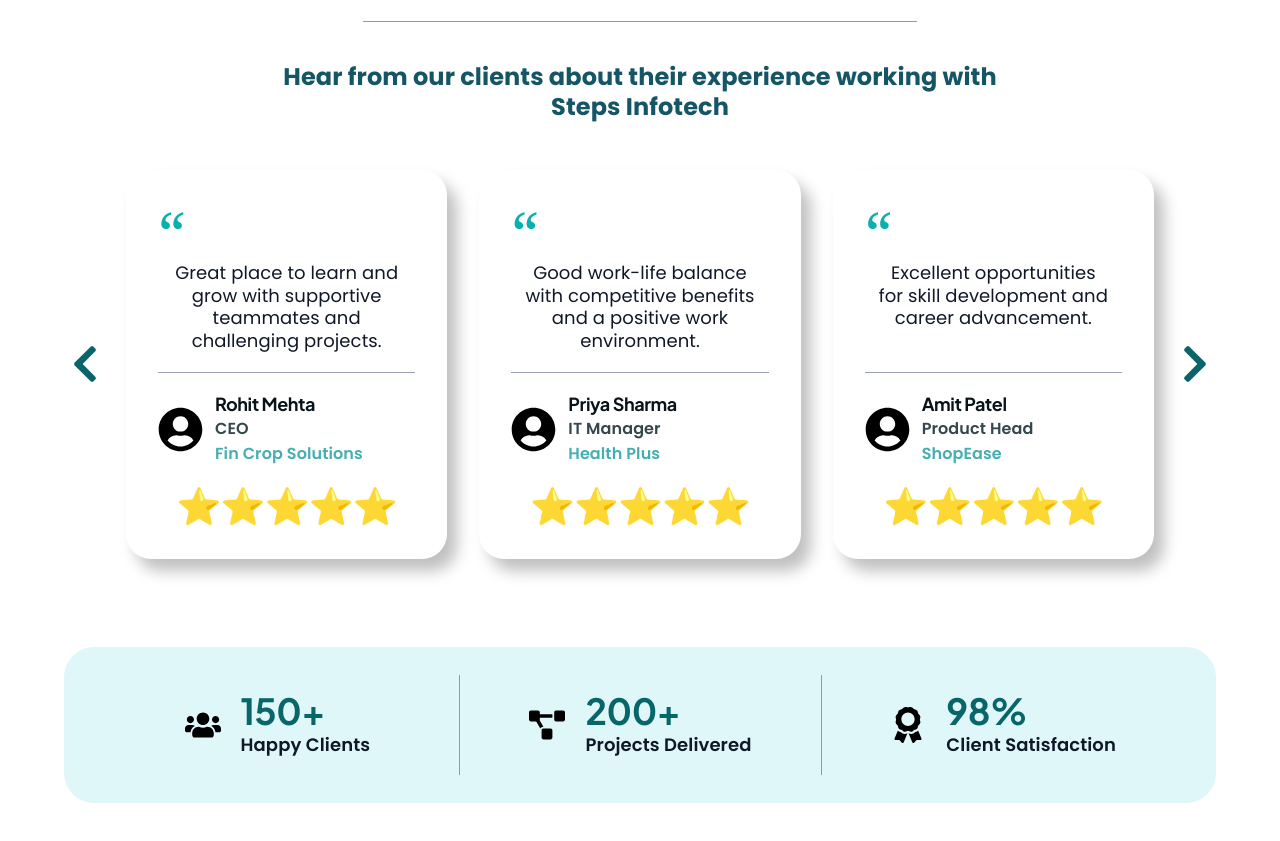
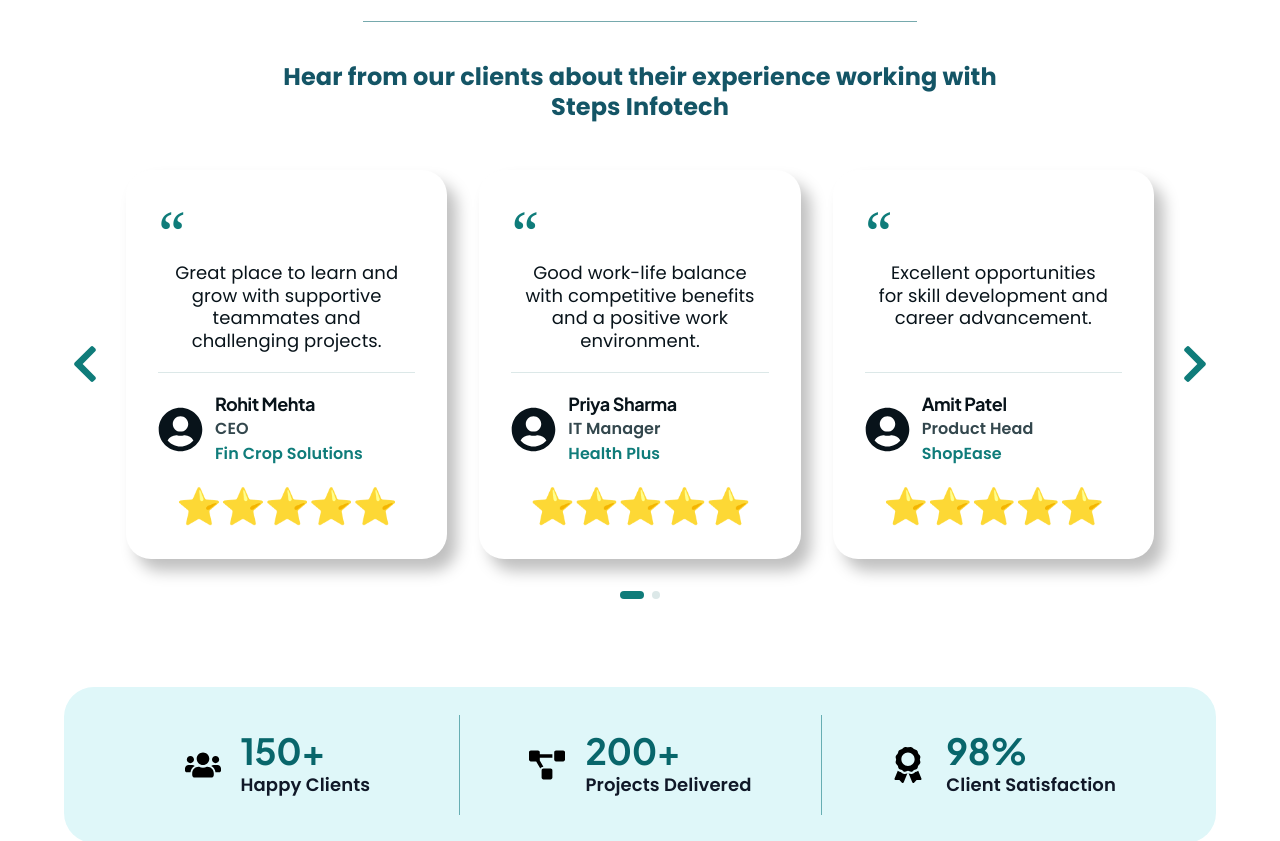
Before and after one commit to Ayesha-Shaikh10c/Steps-Infotech, a React (Vite) app: page /testimonials in a window 1280 px wide. Shown: the part 740-1581 px from the top of the page. Built offline with nearby package versions, Linux system fonts and the light colour scheme.

Commit message:
fixed routing

```diff
--- a/src/components/home/InternshipSection.jsx
+++ b/src/components/home/InternshipSection.jsx
@@ -10,10 +10,14 @@ import {
   Quote,
 } from "lucide-react";
 
+import { useNavigate } from "react-router-dom";
+
 import Button from "../button/button";
 import officeImage from "../../assets/images/image1.png";
 
 const InternshipSection = () => {
+  const navigate = useNavigate();
+
   const stats = [
     {
       icon: BriefcaseBusiness,
@@ -92,7 +96,7 @@ const InternshipSection = () => {
             </p>
 
             <div className="mt-5 flex flex-wrap gap-3">
-              <Button>
+              <Button onClick={() => navigate("/careers")}>
                 Explore Internships
                 <ArrowRight className="ml-2 h-4 w-4" />
               </Button>
--- a/src/components/solution/SolutionsHero.jsx
+++ b/src/components/solution/SolutionsHero.jsx
@@ -67,7 +67,7 @@ export default function SolutionsHero() {
 
         <div className="mt-6">
           <Button
-            href="#contact"
+            href="/contact"
             variant="primary"
             size="md"
             icon={<FaArrowRight />}
--- a/src/components/testimonials/TestimonialCards.jsx
+++ b/src/components/testimonials/TestimonialCards.jsx
@@ -1,4 +1,4 @@
-import React from "react";
+import { useState } from "react";
 import { FaChevronLeft, FaChevronRight, FaUserCircle } from "react-icons/fa";
 
 const testimonials = [
@@ -23,90 +23,124 @@ const testimonials = [
     role: "Product Head",
     company: "ShopEase",
   },
+  {
+    message:
+      "The team delivered ahead of schedule without cutting corners on quality.",
+    name: "Sneha Kulkarni",
+    role: "Operations Director",
+    company: "BrightRetail",
+  },
+  {
+    message:
+      "Clear communication throughout the project made a huge difference for us.",
+    name: "Arjun Nair",
+    role: "Founder",
+    company: "UrbanCart",
+  },
+  {
+    message:
+      "Responsive support and a genuinely collaborative approach to problem solving.",
+    name: "Meera Iyer",
+    role: "CTO",
+    company: "Skyline Logistics",
+  },
 ];
 
+const CARDS_PER_PAGE = 3;
+const totalPages = Math.ceil(testimonials.length / CARDS_PER_PAGE);
+
 const TestimonialCards = () => {
+  const [page, setPage] = useState(0);
+
+  const visibleTestimonials = testimonials.slice(
+    page * CARDS_PER_PAGE,
+    page * CARDS_PER_PAGE + CARDS_PER_PAGE
+  );
+
+  // Wraps around at both ends, so the arrows always do something
+  // instead of getting stuck at the first/last page.
+  const goPrev = () => setPage((p) => (p - 1 + totalPages) % totalPages);
+  const goNext = () => setPage((p) => (p + 1) % totalPages);
+
   return (
     <section className="relative px-6 md:px-16 py-12">
-
       <div className="max-w-7xl mx-auto flex items-center gap-5">
-
         {/* Left Arrow */}
-        <button className="hidden md:block text-[#09656b] hover:text-[#0bb1b5] transition">
+        <button
+          type="button"
+          onClick={goPrev}
+          aria-label="Previous testimonials"
+          className="hidden md:block text-brand-teal hover:text-brand-teal-dark transition"
+        >
           <FaChevronLeft size={42} />
         </button>
 
         {/* Cards */}
         <div className="grid grid-cols-1 md:grid-cols-3 gap-8 w-full">
-
-          {testimonials.map((item, index) => (
+          {visibleTestimonials.map((item, index) => (
             <div
-              key={index}
+              key={`${page}-${index}`}
               className="bg-white rounded-[25px] shadow-[10px_12px_15px_rgba(0,0,0,0.25)] px-8 py-8 min-h-[370px] flex flex-col justify-between"
             >
-
               {/* Quote */}
               <div>
-
-                <div className="text-[#0ab0b0] text-6xl font-serif leading-none">
-                  “
+                <div className="text-brand-teal text-6xl font-serif leading-none">
+                  &ldquo;
                 </div>
-
-                <p className="text-center text-lg leading-tight text-gray-900 px-3">
+                <p className="text-center text-lg leading-tight text-text-strong px-3">
                   {item.message}
                 </p>
-
               </div>
 
               {/* User */}
               <div>
-
-                <div className="border-t border-gray-400 my-5"></div>
+                <div className="border-t border-border my-5"></div>
 
                 <div className="flex items-center gap-3">
-
-                  <FaUserCircle
-                    size={45}
-                    className="text-black"
-                  />
-
+                  <FaUserCircle size={45} className="text-text-strong" />
                   <div>
-                    <h3 className="font-bold text-lg leading-tight">
-                      {item.name}
-                    </h3>
-
-                    <p className="font-semibold">
-                      {item.role}
-                    </p>
-
-                    <p className="text-[#45aeb1] font-semibold">
-                      {item.company}
-                    </p>
+                    <h3 className="font-bold text-lg leading-tight">{item.name}</h3>
+                    <p className="font-semibold">{item.role}</p>
+                    <p className="text-brand-teal font-semibold">{item.company}</p>
                   </div>
-
                 </div>
 
                 {/* Stars */}
                 <div className="flex justify-center mt-5">
-                  <span className="text-4xl tracking-tight">
-                    ⭐⭐⭐⭐⭐
-                  </span>
+                  <span className="text-4xl tracking-tight">⭐⭐⭐⭐⭐</span>
                 </div>
-
               </div>
-
             </div>
           ))}
-
         </div>
 
         {/* Right Arrow */}
-        <button className="hidden md:block text-[#09656b] hover:text-[#0bb1b5] transition">
+        <button
+          type="button"
+          onClick={goNext}
+          aria-label="Next testimonials"
+          className="hidden md:block text-brand-teal hover:text-brand-teal-dark transition"
+        >
           <FaChevronRight size={42} />
         </button>
-
       </div>
 
+      {/* Page dots — shows which set of testimonials you're on */}
+      {totalPages > 1 && (
+        <div className="flex justify-center gap-2 mt-8">
+          {Array.from({ length: totalPages }).map((_, i) => (
+            <button
+              key={i}
+              type="button"
+              onClick={() => setPage(i)}
+              aria-label={`Go to testimonial page ${i + 1}`}
+              className={`h-2 rounded-full transition-all ${
+                i === page ? "w-6 bg-brand-teal" : "w-2 bg-border"
+              }`}
+            />
+          ))}
+        </div>
+      )}
     </section>
   );
 };
--- a/src/components/testimonials/TestimonialHero.jsx
+++ b/src/components/testimonials/TestimonialHero.jsx
@@ -1,4 +1,5 @@
 import React from "react";
+import testHero from "../../assets/images/testhero.png";
 
 const TestimonialHero = () => {
   return (
@@ -10,7 +11,7 @@ const TestimonialHero = () => {
         items-center
       "
       style={{
-        backgroundImage: "url('/assets/testimonial-bg.jpg')",
+        backgroundImage: `url(${testHero})`,
         backgroundSize: "cover",
         backgroundPosition: "center",
       }}
@@ -26,7 +27,6 @@ const TestimonialHero = () => {
           w-full
           max-w-7xl
           px-6
-
           md:px-16
         "
       >
@@ -38,7 +38,6 @@ const TestimonialHero = () => {
               font-extrabold
               leading-tight
               text-[#092c3c]
-
               md:text-5xl
             "
           >
@@ -57,7 +56,6 @@ const TestimonialHero = () => {
               text-base
               leading-relaxed
               text-gray-700
-
               md:text-lg
             "
           >
```
Also changed, not shown: src/assets/images/testhero.png (added).
